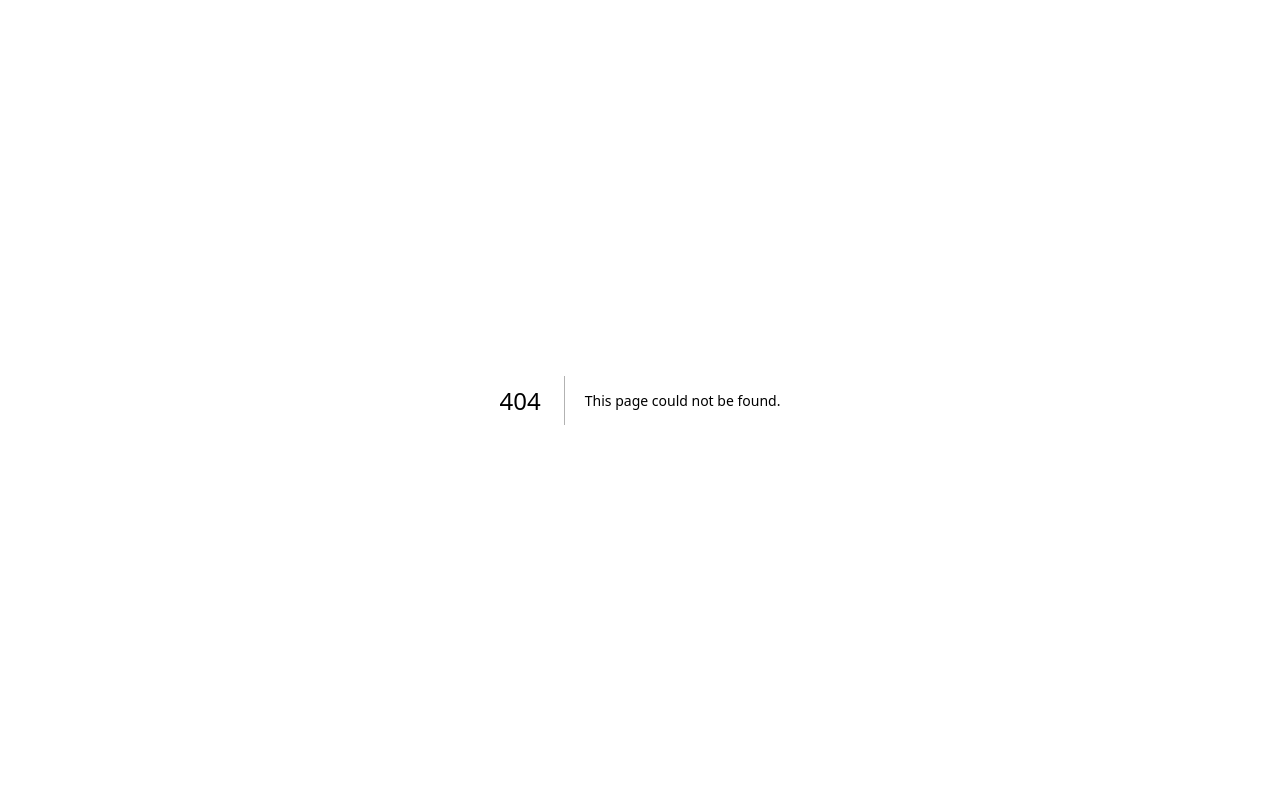
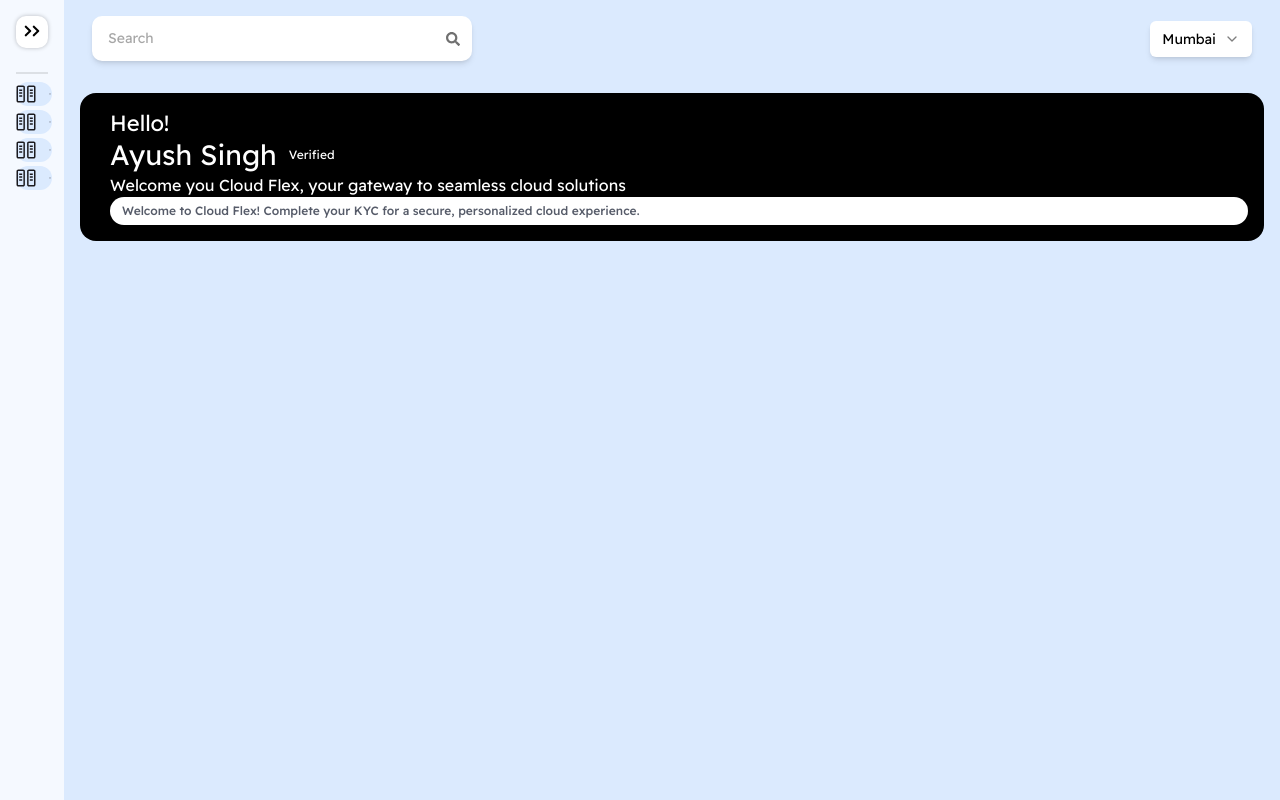
Before and after one commit to kishankumarCTS/cloudflex, a Next.js app: page /dashboard/overview in a window 1280 px wide. Before the commit this address had no page. Built offline with nearby package versions, Linux system fonts and the light colour scheme.

Commit message:
feat: add overview page and banner component

```diff
--- /dev/null
+++ b/src/app/dashboard/overview/page.tsx
@@ -0,0 +1,11 @@
+import Banner from "@/components/pages/dashboard/Banner";
+
+const Overview = () => {
+  return (
+    <div>
+      <Banner />
+    </div>
+  );
+};
+
+export default Overview;
--- a/src/app/globals.css
+++ b/src/app/globals.css
@@ -74,71 +74,67 @@
 }
 
 @layer components {
-  .base-font-size {
-    @apply text-[20px];
-  }
-
   .display-large {
-    @apply text-[57px];
+    @apply text-[57px] leading-[64px];
   }
 
   .display-medium {
-    @apply text-[45px];
+    @apply text-[45px] leading-[52px];
   }
 
   .display-small {
-    @apply text-[36px];
+    @apply text-[36px] leading-[44px];
   }
 
   .headline-large {
-    @apply text-[32px];
+    @apply text-[32px] leading-[40px];
   }
 
   .headline-medium {
-    @apply text-[28px];
+    @apply text-[28px] leading-[36px];
   }
 
   .headline-small {
-    @apply text-[34px];
+    @apply text-[24px] leading-[32px];
   }
 
   .title-large {
-    @apply text-[22px];
+    @apply text-[22px] leading-[28px];
   }
 
   .title-medium {
-    @apply text-[16px];
+    @apply text-[16px] leading-[24px];
   }
 
   .title-small {
-    @apply text-[14px];
+    @apply text-[14px] leading-[20px];
   }
 
   .label-large {
-    @apply text-[14px];
+    @apply text-[14px] leading-[20px];
   }
 
   .label-medium {
-    @apply text-[12px];
+    @apply text-[12px] leading-[16px];
   }
 
   .label-small {
-    @apply text-[11px];
+    @apply text-[11px] leading-[16px];
   }
 
   .body-large {
-    @apply text-[16px];
+    @apply text-[16px] leading-[24px];
   }
 
   .body-medium {
-    @apply text-[14px];
+    @apply text-[14px] leading-[20px];
   }
 
   .body-small {
-    @apply text-[12px];
+    @apply text-[12px] leading-[16px];
   }
 }
 
 body {
-  @apply text-[14px] bg-themeBlue-100;
+  @apply text-[14px] bg-themeBlue-100 tracking-normal;
 }
--- /dev/null
+++ b/src/components/pages/dashboard/Banner/index.tsx
@@ -0,0 +1,22 @@
+function Banner() {
+  return (
+    <div className="p-4 pl-7.5 rounded-2xl text-white bg-black">
+      <p className="title-large">Hello!</p>
+      <div className="flex gap-3">
+        <h3 className="headline-medium">Ayush Singh</h3>{" "}
+        <button className="body-small">Verified</button>
+      </div>
+      <p className="body-large">
+        Welcome you Cloud Flex, your gateway to seamless cloud solutions
+      </p>
+      <div className="px-3 py-1.5 body-small rounded-[20px] font-medium bg-white text-[#0F172A]">
+        <p className="opacity-70">
+          Welcome to Cloud Flex! Complete your KYC for a secure, personalized
+          cloud experience.
+        </p>
+      </div>
+    </div>
+  );
+}
+
+export default Banner;
```
